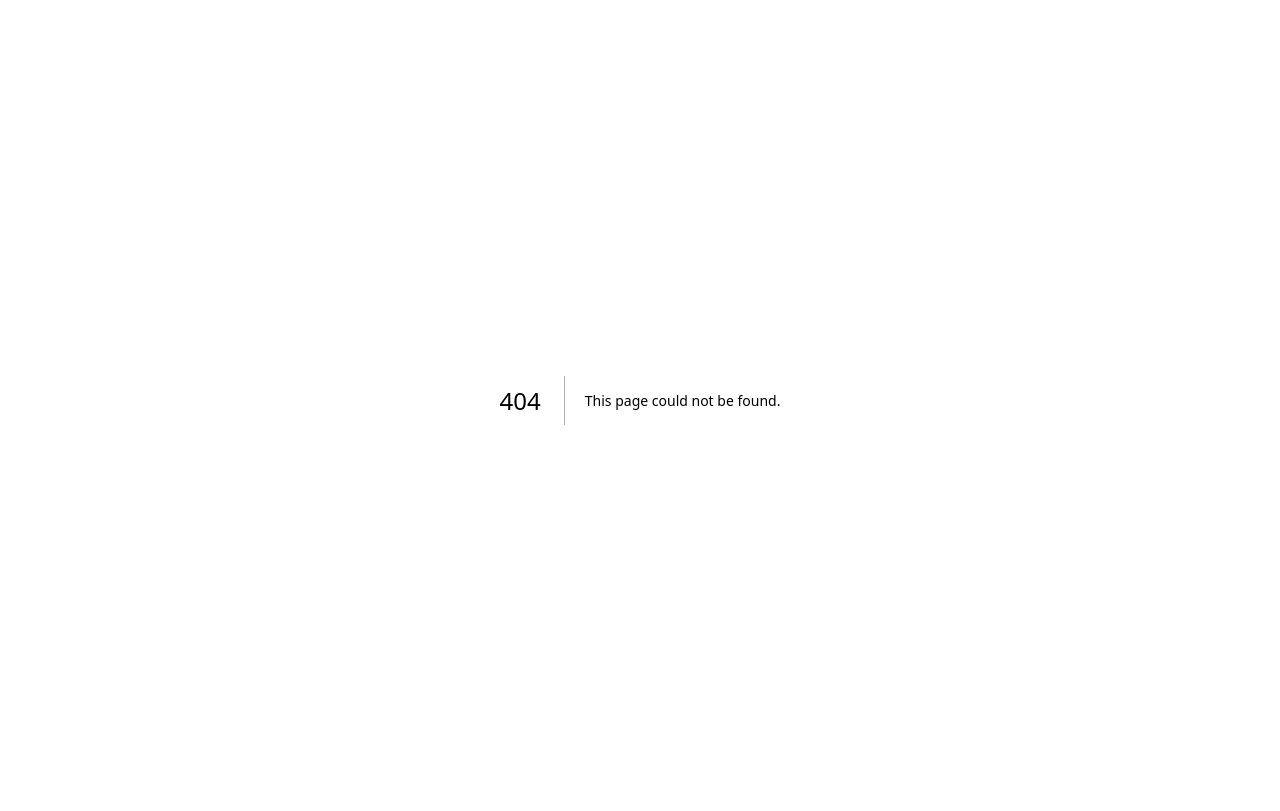
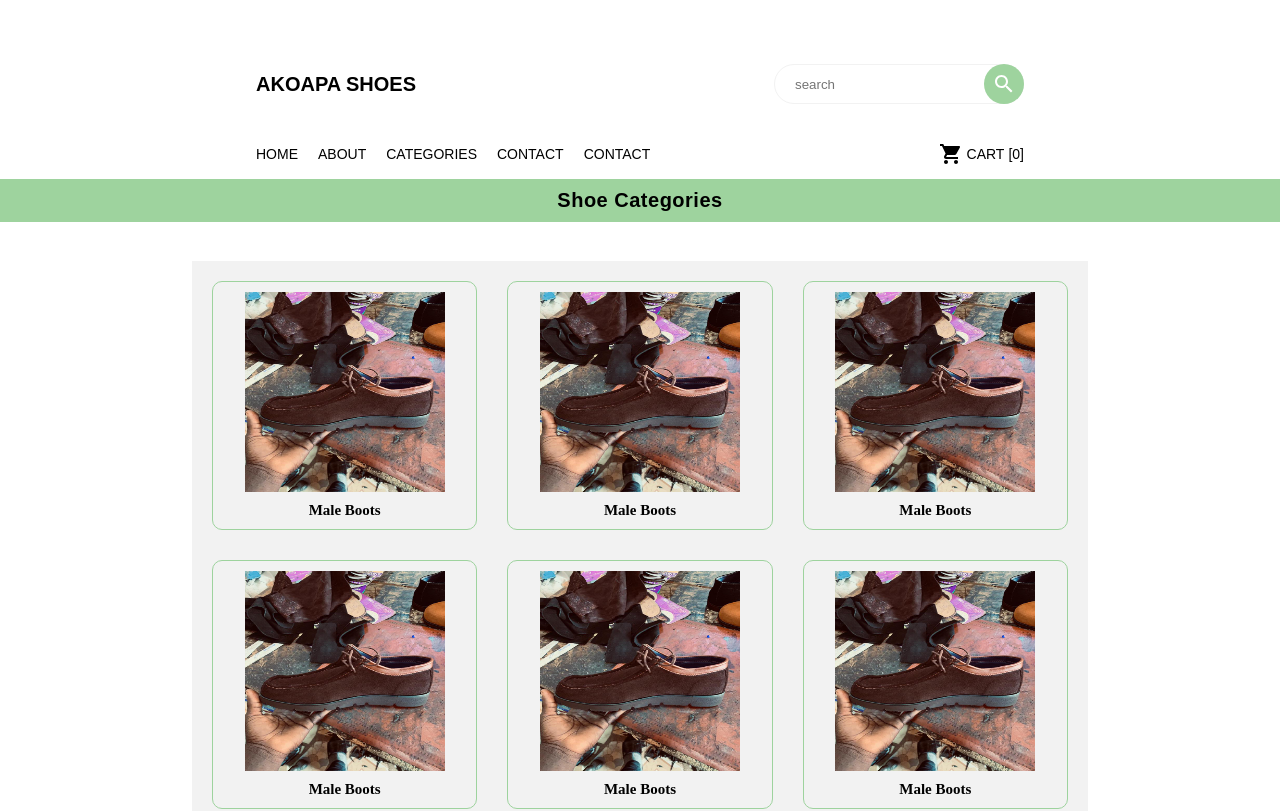
Before and after one commit to kwabenaasumadu/akoapa-shoes-official-site, a Next.js app: page /shoe_categories in a window 1280 px wide. Before the commit this address had no page. Shown: the top 811 px of the page. Built offline with nearby package versions, Linux system fonts and the light colour scheme.

Commit message:
adding categories

```diff
--- a/src/pages/_app.js
+++ b/src/pages/_app.js
@@ -1,5 +1,10 @@
-import '@/styles/globals.css'
+import "@/styles/globals.css";
+import Layout from "./layout";
 
 export default function App({ Component, pageProps }) {
-  return <Component {...pageProps} />
+  return (
+    <Layout>
+      <Component {...pageProps} />
+    </Layout>
+  );
 }
--- a/src/pages/firstHeader/index.js
+++ b/src/pages/firstHeader/index.js
@@ -43,16 +43,16 @@ function Index() {
               }`}
             >
               <div className={styles.link}>
-                <Link href="/" className={styles.eachLink}>
-                  Mobile
+                <Link href="/" className={styles.eachLink} onClick={closeMobileNavLinks}>
+                  Home
                 </Link>
-                <Link href="/" className={styles.eachLink}>
+                <Link href="/" className={styles.eachLink} onClick={closeMobileNavLinks}>
                   About
                 </Link>
-                <Link href="/" className={styles.eachLink}>
-                  Gallery
+                <Link href="/shoe_categories/" className={styles.eachLink} onClick={closeMobileNavLinks}>
+                  Categories
                 </Link>
-                <Link href="/" className={styles.eachLink}>
+                <Link href="/" className={styles.eachLink} onClick={closeMobileNavLinks}>
                   Contact
                 </Link>
               </div>
--- a/src/pages/index.js
+++ b/src/pages/index.js
@@ -27,8 +27,6 @@ function Index() {
 
       <div className={styles.body}>
         <div className={styles.firstHeader_Navigation}>
-          <FirstHeader />
-          <NavigationBar />
         </div>
         <ThirdHeader />
 
--- /dev/null
+++ b/src/pages/layout.js
@@ -0,0 +1,15 @@
+import React from "react";
+import FirstHeader from "../pages/firstHeader";
+import Navigation from '../pages/navigation-bar'
+
+function Index({ children }) {
+  return (
+    <>
+      <FirstHeader />
+      <Navigation/>
+      {children}
+    </>
+  );
+}
+
+export default Index;
--- a/src/pages/navigation-bar/index.js
+++ b/src/pages/navigation-bar/index.js
@@ -16,10 +16,10 @@ function Index() {
               Home
             </Link>
             <Link href="/" className={styles.eachLink}>
-              MEN
+              About
             </Link>
-            <Link href="/" className={styles.eachLink}>
-              WOMEN
+            <Link href="/shoe_categories/" className={styles.eachLink}>
+              Categories
             </Link>
             <Link href="/" className={styles.eachLink}>
               Contact
--- /dev/null
+++ b/src/pages/shoe_categories/index.js
@@ -0,0 +1,130 @@
+import React from "react";
+import styles from "../../styles/shoe_cat.module.css";
+import Image from "next/image";
+
+function Index() {
+  return (
+    <>
+      <div className={styles.container}>
+        <div className={styles.containerHeader}>
+          <h1>Shoe Categories</h1>
+        </div>
+
+        <div className={styles.cateContainer}>
+          <div className={styles.boxes}>
+            <div className={styles.box}>
+              <div className={styles.cateImage}>
+                <Image
+                  src="/image2.jpg"
+                  width={400}
+                  height={400}
+                  alt="first categories"
+                  className={styles.image}
+                />
+              </div>
+
+              <div className={styles.catName}>
+                <h1>Male Boots</h1>
+              </div>
+            </div>
+
+            <div className={styles.box}>
+              <div className={styles.cateImage}>
+                <Image
+                  src="/image2.jpg"
+                  width={400}
+                  height={400}
+                  alt="first categories"
+                  className={styles.image}
+                />
+              </div>
+              <div className={styles.catName}>
+                <h1>Male Boots</h1>
+              </div>
+            </div>
+
+            <div className={styles.box}>
+              <div className={styles.cateImage}>
+                <Image
+                  src="/image2.jpg"
+                  width={400}
+                  height={400}
+                  alt="first categories"
+                  className={styles.image}
+                />
+              </div>
+              <div className={styles.catName}>
+                <h1>Male Boots</h1>
+              </div>
+            </div>
+
+            <div className={styles.box}>
+              <div className={styles.cateImage}>
+                <Image
+                  src="/image2.jpg"
+                  width={400}
+                  height={400}
+                  alt="first categories"
+                  className={styles.image}
+                />
+              </div>
+              <div className={styles.catName}>
+                <h1>Male Boots</h1>
+              </div>
+            </div>
+
+
+            <div className={styles.box}>
+              <div className={styles.cateImage}>
+                <Image
+                  src="/image2.jpg"
+                  width={400}
+                  height={400}
+                  alt="first categories"
+                  className={styles.image}
+                />
+              </div>
+              <div className={styles.catName}>
+                <h1>Male Boots</h1>
+              </div>
+            </div>
+
+
+            <div className={styles.box}>
+              <div className={styles.cateImage}>
+                <Image
+                  src="/image2.jpg"
+                  width={400}
+                  height={400}
+                  alt="first categories"
+                  className={styles.image}
+                />
+              </div>
+              <div className={styles.catName}>
+                <h1>Male Boots</h1>
+              </div>
+            </div>
+
+
+            <div className={styles.box}>
+              <div className={styles.cateImage}>
+                <Image
+                  src="/image2.jpg"
+                  width={400}
+                  height={400}
+                  alt="first categories"
+                  className={styles.image}
+                />
+              </div>
+              <div className={styles.catName}>
+                <h1>Male Boots</h1>
+              </div>
+            </div>
+          </div>
+        </div>
+      </div>
+    </>
+  );
+}
+
+export default Index;
--- /dev/null
+++ b/src/styles/shoe_cat.module.css
@@ -0,0 +1,90 @@
+.container {
+   width: 100%;
+   height: 100%;
+   margin-top: 3%;
+}
+
+.containerHeader {
+   display: flex;
+   justify-content: center;
+   align-items: center;
+   background-color: rgb(158, 211, 158);
+   padding: 10px;
+}
+
+.containerHeader h1 {
+   font-size: 20px;
+   font-family: sans-serif;
+   letter-spacing: 0.5px;
+}
+
+.cateContainer {
+   width: 70%;
+   margin: 0 auto;
+   background-color: #f2f2f2;
+   padding: 20px;
+   margin-top: 3%;
+}
+
+.boxes {
+   display: grid;
+   grid-template-columns: 1fr 1fr 1fr;
+   gap: 30px;
+}
+
+.box {
+   width: 100%;
+   height: 100%;
+   padding: 10px;
+   border: 1px solid rgb(158, 211, 158);
+   border-radius: 10px;
+}
+
+.cateImage {
+   display: flex;
+   justify-content: center;
+   align-items: center;
+}
+
+.image {
+   width: 200px;
+   height: 200px;
+}
+
+.catName{
+   display: flex;
+   justify-content: center;
+   align-items: center;
+   margin-top: 10px;
+}
+
+.catName h1{
+   font-size: 15px;
+
+}
+
+@media (max-width: 700px) {
+   .container{
+     width: 100%;
+   }
+
+   .cateContainer{
+      width: 100%;
+      padding: 0;
+   }
+
+   .boxes{
+      grid-template-columns: 1fr 1fr;
+      gap: 15px;
+      padding: 10px;
+   }
+
+   .box{
+      width: 160px;
+   }
+
+   .image{
+      width: 100px;
+      height: 100px;
+   }
+  }
```
Also changed, not shown: src/pages/shoe_categories/male_boot.js (added, +11 -0 lines).
